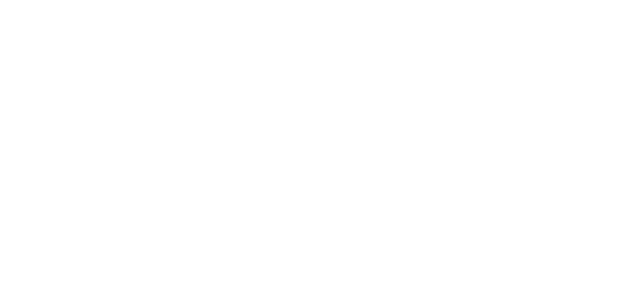
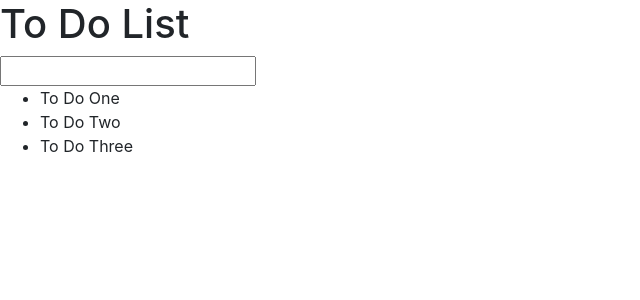
Before and after one commit to FHan95/To-Do-List, a Django app: page / in a window 1280 px wide. Before the commit the part shown is empty. Shown: the top 300 px of the page, without its empty margins (0-640 px from the left). Run offline with Django 3.2, Linux system fonts and the light colour scheme; some libraries are stand-ins or nearby versions.

Commit message:
Added Bootstrap style link and template to-do list for index.html

```diff
--- a/todos/templates/todos/index.html
+++ b/todos/templates/todos/index.html
@@ -2,4 +2,14 @@
 
 {% block content %}
 
+<h1>To Do List</h1>
+
+<input type="text">
+
+<ul>
+    <li>To Do One</li>
+    <li>To Do Two</li>
+    <li>To Do Three</li>
+</ul>
+
 {% endblock %}
--- a/todos/templates/todos/layout.html
+++ b/todos/templates/todos/layout.html
@@ -4,6 +4,7 @@
     <meta charset="UTF-8">
     <meta name="viewport" content="width=device-width, initial-scale=1.0">
     <meta http-equiv="X-UA-Compatible" content="ie=edge">
+    <link rel="stylesheet" href="https://stackpath.bootstrapcdn.com/bootstrap/4.1.1/css/bootstrap.min.css" integrity="sha384-WskhaSGFgHYWDcbwN70/dfYBj47jz9qbsMId/iRN3ewGhXQFZCSftd1LZCfmhktB" crossorigin="anonymous">
     <title>To Do List</title>
 </head>
 <body>
```
